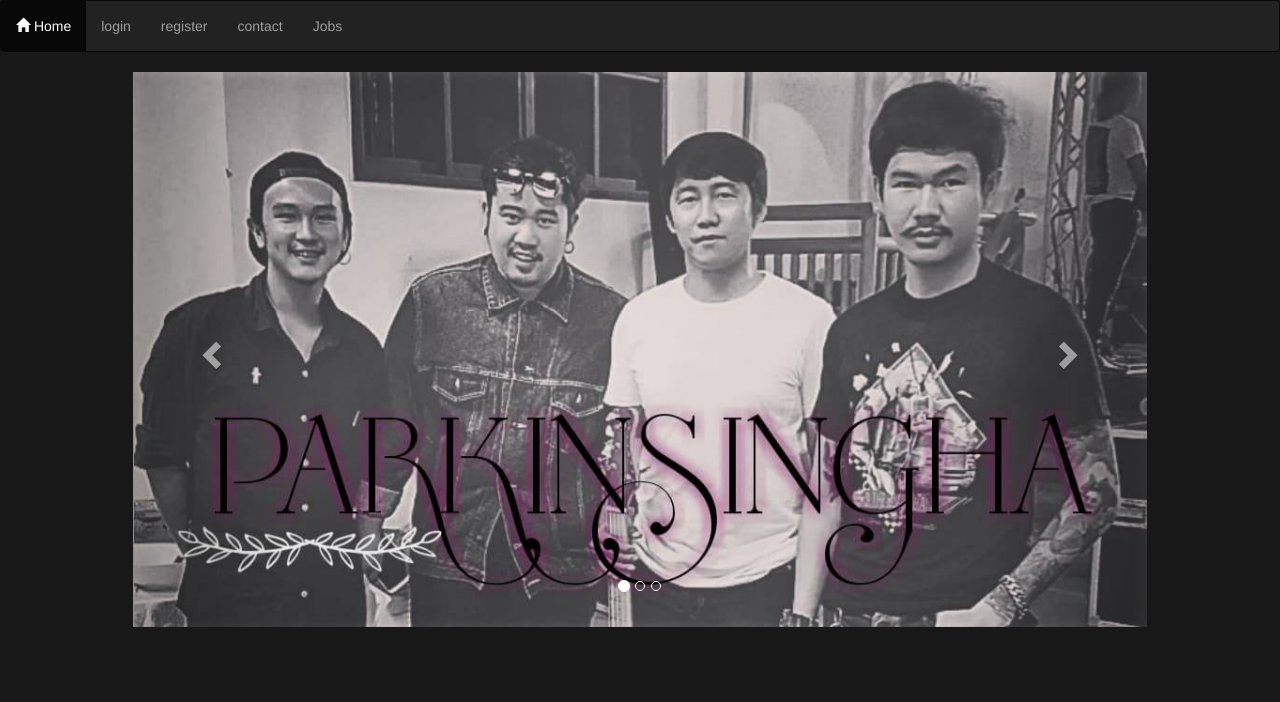
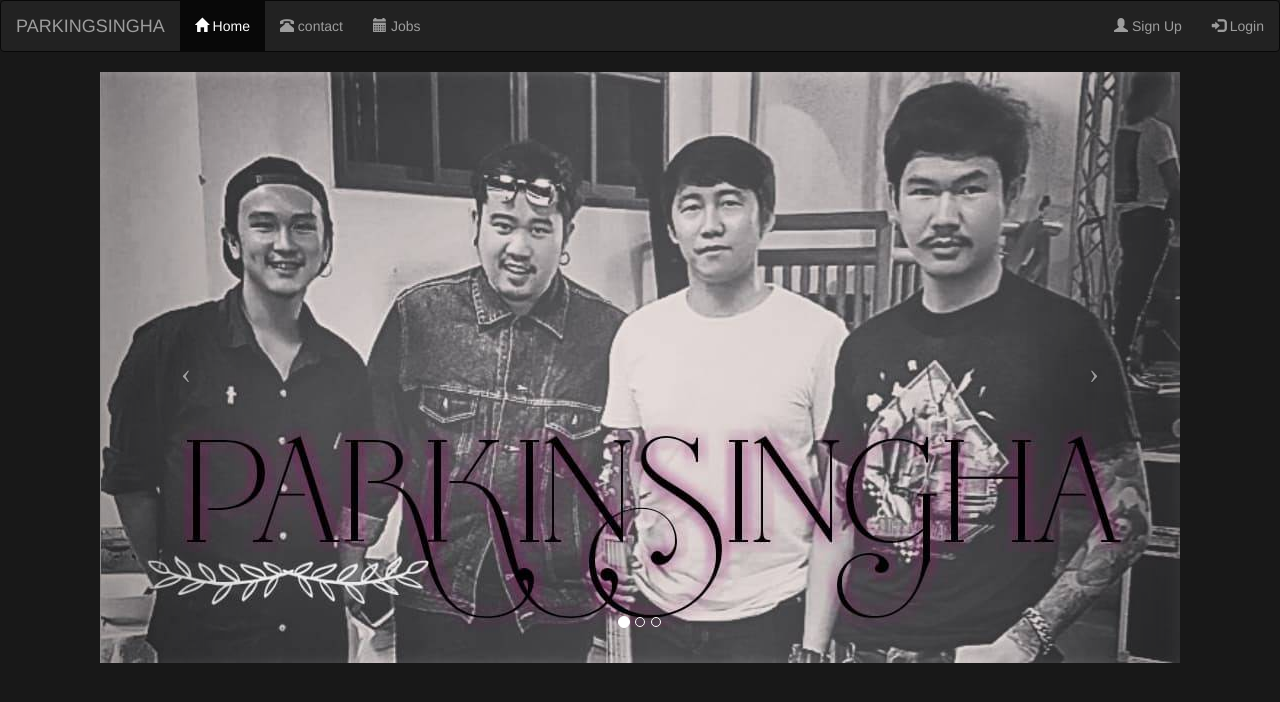
Before and after one commit to birdincee/project, a PHP site: page / in a window 1280 px wide. Shown: the top 702 px of the page. Run offline with PHP 8.4, Linux system fonts and the light colour scheme; some libraries are stand-ins or nearby versions.

Commit message:
เพิ่ม Nav รูป icon ละแก้ linkเชื่อม

```diff
--- a/col.php
+++ b/col.php
@@ -1,50 +1,80 @@
 <!DOCTYPE html>
-<html lang="en">
-<head>
-  <meta charset="utf-8">
-  <meta name="viewport" content="width=device-width, initial-scale=1">
-  <link rel="stylesheet" type="text/css" href="css/bootstrap.min.css" />
-  <link rel="stylesheet" href="css/bootstrap.css" />
-  <link rel="stylesheet" href="js/bootstrap.min.js" />
-  <script src="https://ajax.googleapis.com/ajax/libs/jquery/3.4.1/jquery.min.js"></script>
+<title>My Example</title>
 
-</head>
-<body >
-<div class="container">
-  <div id="myCarousel" class="carousel slide" data-ride="carousel">
-    <!-- Indicators -->
-    <ol class="carousel-indicators">
-      <li data-target="#myCarousel" data-slide-to="0" class="active"></li>
-      <li data-target="#myCarousel" data-slide-to="1"></li>
-      <li data-target="#myCarousel" data-slide-to="2"></li>
-    </ol>
+<!-- Bootstrap CSS -->
+<link rel="stylesheet" href="//maxcdn.bootstrapcdn.com/bootstrap/3.3.5/css/bootstrap.min.css">
+<div class="container-fluid">
 
-    <!-- Wrapper for slides -->
-    <div class="carousel-inner">
-      <div class="item active">
-        <img src="img/1.jpg" alt="Los Angeles" style="width:100%;">
-      </div>
+<!-- Carousel container -->
+<div id="my-pics" class="carousel slide" data-ride="carousel" style="width:1080px;margin:auto;">
 
-      <div class="item">
-        <img src="img/5.jpg" alt="Chicago" style="width:100%;">
-      </div>
+<!-- Indicators -->
+<ol class="carousel-indicators">
+<li data-target="#my-pics" data-slide-to="0" class="active"></li>
+<li data-target="#my-pics" data-slide-to="1"></li>
+<li data-target="#my-pics" data-slide-to="2"></li>
+</ol>
 
-      <div class="item">
-        <img src="img/6.jpg" alt="New york" style="width:100%;">
-      </div>
-    </div>
+<!-- Content -->
+<div class="carousel-inner" role="listbox">
 
-    <!-- Left and right controls -->
-    <a class="left carousel-control" href="#myCarousel" data-slide="prev">
-      <span class="glyphicon glyphicon-chevron-left"></span>
-      <span class="sr-only">Previous</span>
-    </a>
-    <a class="right carousel-control" href="#myCarousel" data-slide="next">
-      <span class="glyphicon glyphicon-chevron-right"></span>
-      <span class="sr-only">Next</span>
-    </a>
-  </div>
+<!-- Slide 1 -->
+<div class="item active">
+<img src="img/1.jpg" alt="Sunset over beach">
+<div class="carousel-caption">
+<!--<h3>Boracay</h3>-->
+<!--<p>White Sand Beach.</p>-->
+</div>
 </div>
 
-</body>
-</html>
+<!-- Slide 2 -->
+<div class="item">
+<img src="img/5.jpg" alt="Rob Roy Glacier"style="height:591px;margin:auto;">
+<div class="carousel-caption">
+<!--<h3>Boracay</h3>-->
+<!--<p>White Sand Beach.</p>-->
+</div>
+</div>
+
+<!-- Slide 3 -->
+<div class="item">
+<img src="img/7.jpg" alt="Longtail boats at Phi Phi" style="height:591px;margin:auto;">
+<div class="carousel-caption">
+<!--<h3>Boracay</h3>-->
+<!--<p>White Sand Beach.</p>-->
+</div>
+</div>
+
+</div>
+
+<!-- Previous/Next controls -->
+<a class="left carousel-control" href="#my-pics" role="button" data-slide="prev">
+<span class="icon-prev" aria-hidden="true"></span>
+<span class="sr-only">Previous</span>
+</a>
+<a class="right carousel-control" href="#my-pics" role="button" data-slide="next">
+<span class="icon-next" aria-hidden="true"></span>
+<span class="sr-only">Next</span>
+</a>
+
+</div>
+
+</div>
+
+<!-- jQuery library -->
+<script src="//ajax.googleapis.com/ajax/libs/jquery/1.11.3/jquery.min.js"></script>
+<!-- Bootstrap JS -->
+<script src="//maxcdn.bootstrapcdn.com/bootstrap/3.3.5/js/bootstrap.min.js"></script>
+
+<!-- Initialize Bootstrap functionality -->
+<script>
+// Initialize tooltip component
+$(function () {
+  $('[data-toggle="tooltip"]').tooltip()
+})
+
+// Initialize popover component
+$(function () {
+  $('[data-toggle="popover"]').popover()
+})
+</script>
--- a/connect.php
+++ b/connect.php
@@ -1,7 +1,7 @@
 <?php
 try
 {
-$bdd = new PDO('mysql:host=localhost;dbname=calender;charset=utf8', 'root', '');
+$bdd = new PDO('mysql:host=localhost;dbname=calender;charset=utf8', 'root', 'root');
 }
 catch(Exception $e)
 {
--- a/guestjob.php
+++ b/guestjob.php
@@ -15,8 +15,8 @@ include ("navbar.php")
 <div class="container">
     <div class="panel panel-warning">
       <div class="panel-heading"><h2>กรุณาเข้าสู่ระบบก่อนใช้งาน</h2></div>
-      <div class="panel-body">ถ้ายังไม่มี Username โปรดสมัคร Username ก่อนใช้งาน  <a href="#" class="btn btn-primary" role="button">Register</a> <br><br>
-        ถ้ามี Username แล้ว สามารถ Login ได้โดย กดปุ่มนี้ >>>  <a href="#" class="btn btn-success" role="button">Login</a>
+      <div class="panel-body">ถ้ายังไม่มี Username โปรดสมัคร Username ก่อนใช้งาน  <a href="register.php" class="btn btn-primary " role="button">Register</a> <br><br>
+        ถ้ามี Username แล้ว สามารถ Login ได้โดย กดปุ่มนี้ >>>  <a href="login.php" class="btn btn-success" role="button">Login</a>
 
       </div>
     </div>
--- a/login.php
+++ b/login.php
@@ -29,10 +29,8 @@ include ("navbar.php")
 			    			</div>
 
 
-
-
 			    			<input type="submit" value="Login" class="btn btn-info btn-block">
-
+			    			<a href="register.php" class="btn btn-primary btn-block" role="button">Register</a>
 			    		</form>
 			    	</div>
 	    		</div>
--- a/navbar.php
+++ b/navbar.php
@@ -5,13 +5,20 @@
 <body>
 
 <nav class="navbar navbar-inverse">
-<ul class="nav navbar-nav">
-      <li class="active"><a href="index.php"><span class="glyphicon glyphicon-home"></span> Home</a></li>
-      <li><a href="login.php">login</a></li>
-      <li><a href="register.php">register</a></li>
-      <li><a href="#">contact</a></li>
-      <li><a href="guestjob.php">Jobs</a></li>
+  <div class="container-fluid">
+    <div class="navbar-header">
+      <a class="navbar-brand" href="index.php">PARKINGSINGHA</a>  <!-- ส่วนหัว -->
+    </div>
+    <ul class="nav navbar-nav">
+        <li class="active"><a href="index.php"><span class="glyphicon glyphicon-home"></span> Home</a></li>
+        <li><a href="#"><span class="glyphicon glyphicon-phone-alt"></span> contact</a></li>
+        <li><a href="guestjob.php"><span class="glyphicon glyphicon-calendar"></span> Jobs</a></li>
     </ul>
+    <ul class="nav navbar-nav navbar-right">
+      <li><a href="register.php"><span class="glyphicon glyphicon-user"></span> Sign Up</a></li>
+      <li><a href="login.php"><span class="glyphicon glyphicon-log-in"></span> Login</a></li>
+    </ul>
+  </div>
 </nav>
 
 </body>
--- a/register.php
+++ b/register.php
@@ -55,7 +55,7 @@ include ("navbar.php")
 			    			</div>
 
 			    			<input type="submit" value="Register" class="btn btn-info btn-block">
-
+			    			<a href="login.php" class="btn btn-primary btn-block" role="button">Login</a>
 			    		</form>
 			    	</div>
 	    		</div>
```
Also changed, not shown: nevbar2.php (+30 -25 lines).
